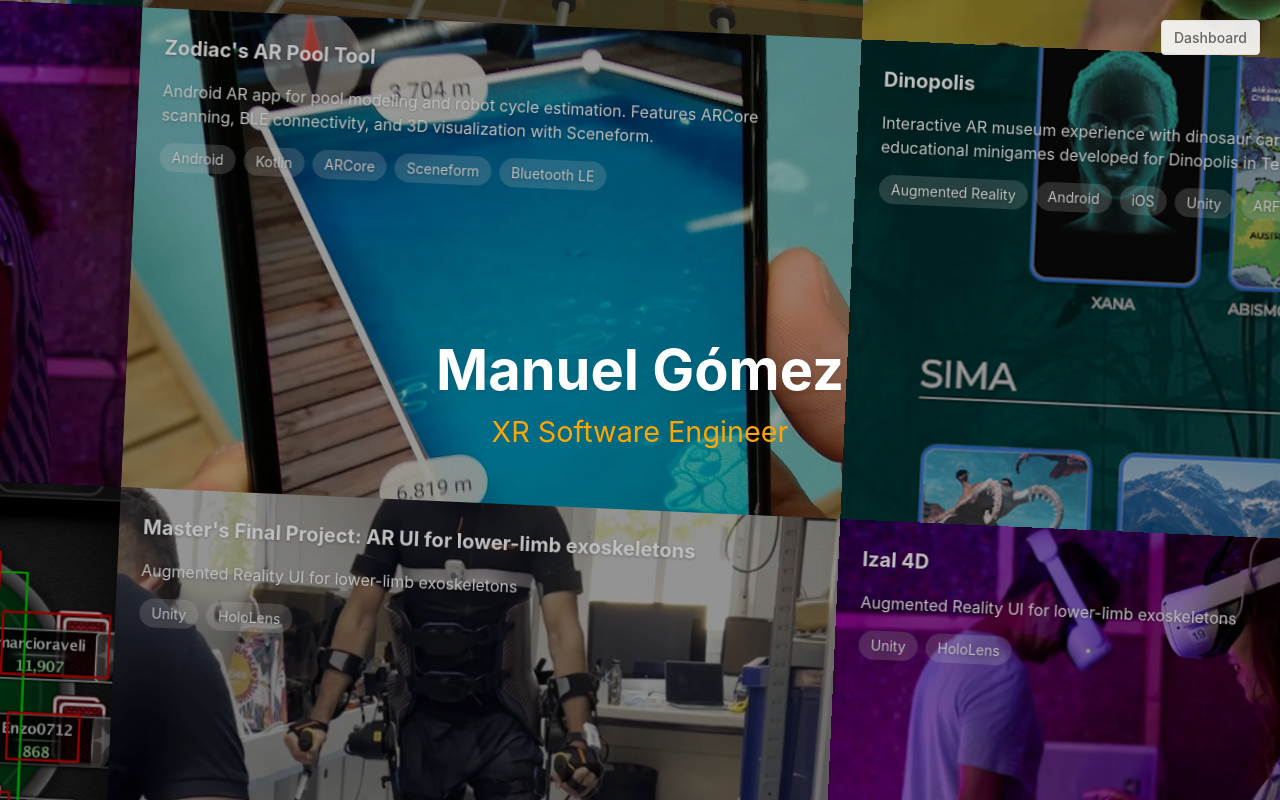
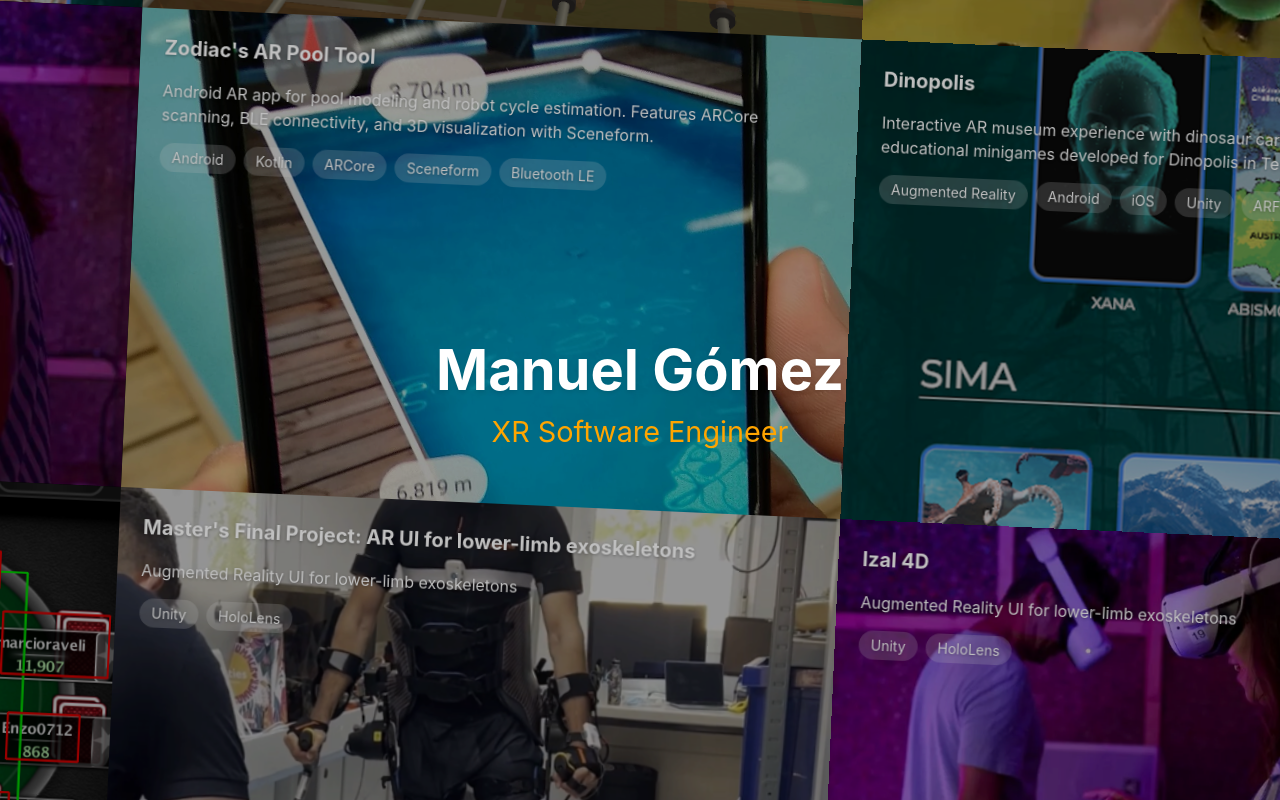
Before and after one commit to manugomez95/manueljgomez.com, a React (Vite) app: page / in a window 1280 px wide. Built offline with nearby package versions, Linux system fonts and the light colour scheme.

Commit message:
Remove metabase dashboard linK

```diff
--- a/src/App.jsx
+++ b/src/App.jsx
@@ -52,24 +52,6 @@ function CVPage() {
   return (
     <div className={`cv-container ${isOrganized ? 'organized' : ''}`}>
       {!isOrganized && <BackgroundGrid projects={cvData.projects} />}
-      <Link
-        to="/dashboard"
-        style={{
-          position: 'fixed',
-          top: '20px',
-          right: '20px',
-          padding: '6px 12px',
-          color: '#666',
-          textDecoration: 'none',
-          fontSize: '14px',
-          border: '1px solid #ddd',
-          borderRadius: '4px',
-          backgroundColor: 'rgba(255, 255, 255, 0.9)',
-          zIndex: 1000
-        }}
-      >
-        Dashboard
-      </Link>
       <div className="name-center" onClick={toggleOrganize}>
         <h1>{cvData.personalInfo.name}</h1>
         <h2>{cvData.personalInfo.title}</h2>
@@ -153,7 +135,6 @@ function App() {
   return (
     <Routes>
       <Route path="/" element={<CVPage />} />
-      <Route path="/dashboard" element={<MetabaseDashboard />} />
     </Routes>
   );
 }
```
